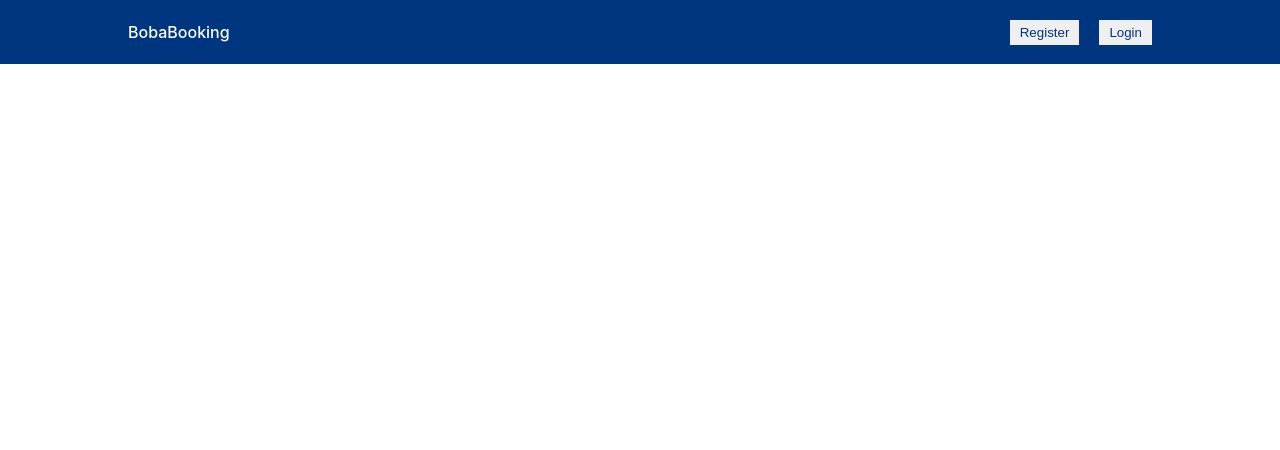
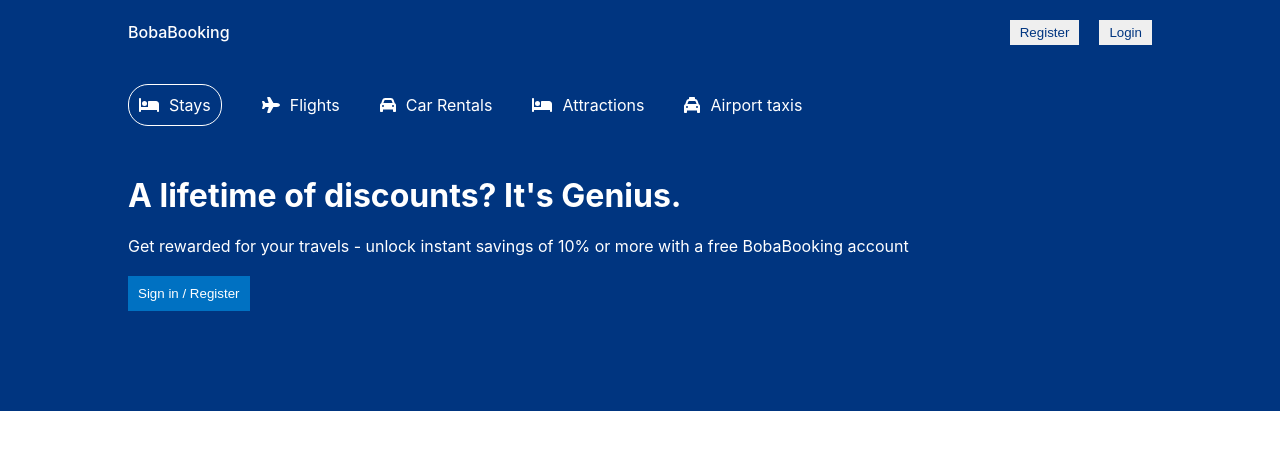
Before and after one commit to brunash/booking-app-client, a React (Create React App) app: page / in a window 1280 px wide. Shown: the top 450 px of the page. Built offline with nearby package versions, Linux system fonts and the light colour scheme.

Commit message:
finished initial work on hheader component

```diff
--- a/package.json
+++ b/package.json
@@ -3,6 +3,10 @@
   "version": "0.1.0",
   "private": true,
   "dependencies": {
+    "@fortawesome/fontawesome-svg-core": "^6.1.2",
+    "@fortawesome/free-regular-svg-icons": "^6.1.2",
+    "@fortawesome/free-solid-svg-icons": "^6.1.2",
+    "@fortawesome/react-fontawesome": "^0.2.0",
     "@testing-library/jest-dom": "^5.16.5",
     "@testing-library/react": "^13.3.0",
     "@testing-library/user-event": "^13.5.0",
--- a/src/components/Header/Header.jsx
+++ b/src/components/Header/Header.jsx
@@ -0,0 +1,42 @@
+import "./Header.scss";
+import { FontAwesomeIcon } from "@fortawesome/react-fontawesome";
+import { faBed, faTaxi, faCar, faPlane } from "@fortawesome/free-solid-svg-icons";
+
+const Header = () => {
+  return (
+    <div className="header">
+      <div className="header__container">
+        <div className="header__list">
+          <div className="header__list--item active">
+            <FontAwesomeIcon icon={faBed} />
+            <span>Stays</span>
+          </div>
+          <div className="header__list--item">
+            <FontAwesomeIcon icon={faPlane} />
+            <span>Flights</span>
+          </div>
+          <div className="header__list--item">
+            <FontAwesomeIcon icon={faCar} />
+            <span>Car Rentals</span>
+          </div>
+          <div className="header__list--item">
+            <FontAwesomeIcon icon={faBed} />
+            <span>Attractions</span>
+          </div>
+          <div className="header__list--item">
+            <FontAwesomeIcon icon={faTaxi} />
+            <span>Airport taxis</span>
+          </div>
+        </div>
+        <h1 className="header__title">A lifetime of discounts? It's Genius.</h1>
+        <p className="header__desc">
+          Get rewarded for your travels - unlock instant savings of 10% or more
+          with a free BobaBooking account
+        </p>
+        <button className="header__button">Sign in / Register</button>
+      </div>
+    </div>
+  );
+};
+
+export default Header;
--- a/src/components/Header/Header.scss
+++ b/src/components/Header/Header.scss
@@ -0,0 +1,39 @@
+.header {
+    background-color: #003580;
+    color: white;
+    display: flex;
+    justify-content: center;
+    &__container {
+        width: 100%;
+        max-width: 1024px;
+        margin: 20px 0 100px 0;
+    }
+    &__list {
+        display: flex;
+        gap:40px;
+        margin-bottom: 50px;
+        &--item{
+            display: flex;
+            align-items: center;
+            gap: 10px;
+        }
+    }
+    &__desc {
+        margin: 20px 0;
+    }
+    &__button {
+        background-color: #0071c2;
+        color: white;
+        border: none ;
+        font-weight: 500;
+        cursor: pointer;
+        padding: 10px;
+    }
+
+}
+
+.header__list--item.active {
+    border: 1px solid white;
+    padding: 10px;
+    border-radius: 20px;
+}
--- a/src/pages/home/Home.jsx
+++ b/src/pages/home/Home.jsx
@@ -1,10 +1,12 @@
-import './Home.css';
+import './Home.scss';
 import NavBar from '../../components/NavBar/NavBar';
+import Header from '../../components/Header/Header';
 
 const Home = () => {
     return (
         <div>
             <NavBar/>
+            <Header/>
         </div>
     )
 }
```
Also changed, not shown: src/pages/home/Home.css (deleted), src/pages/home/Home.scss (added), 1 other file (tests, documents, lock files or other folders).
